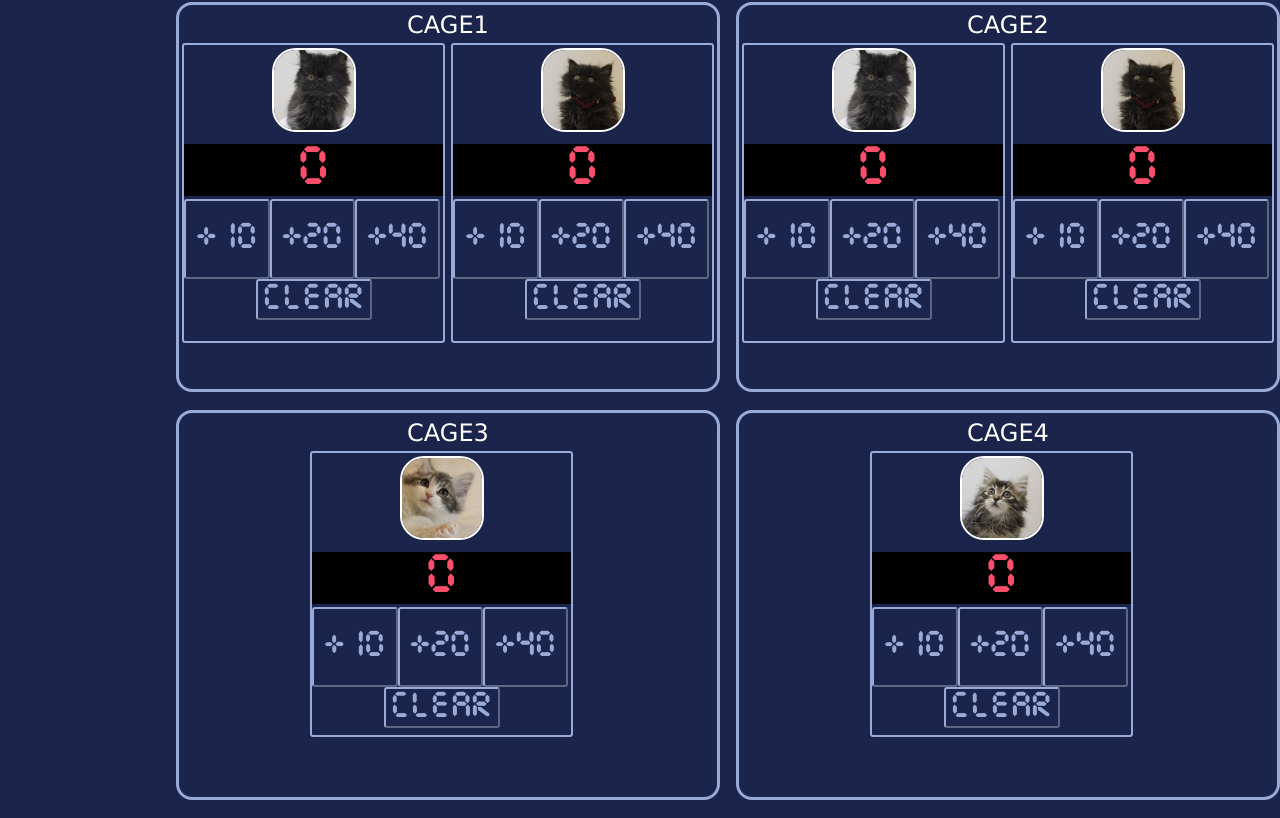
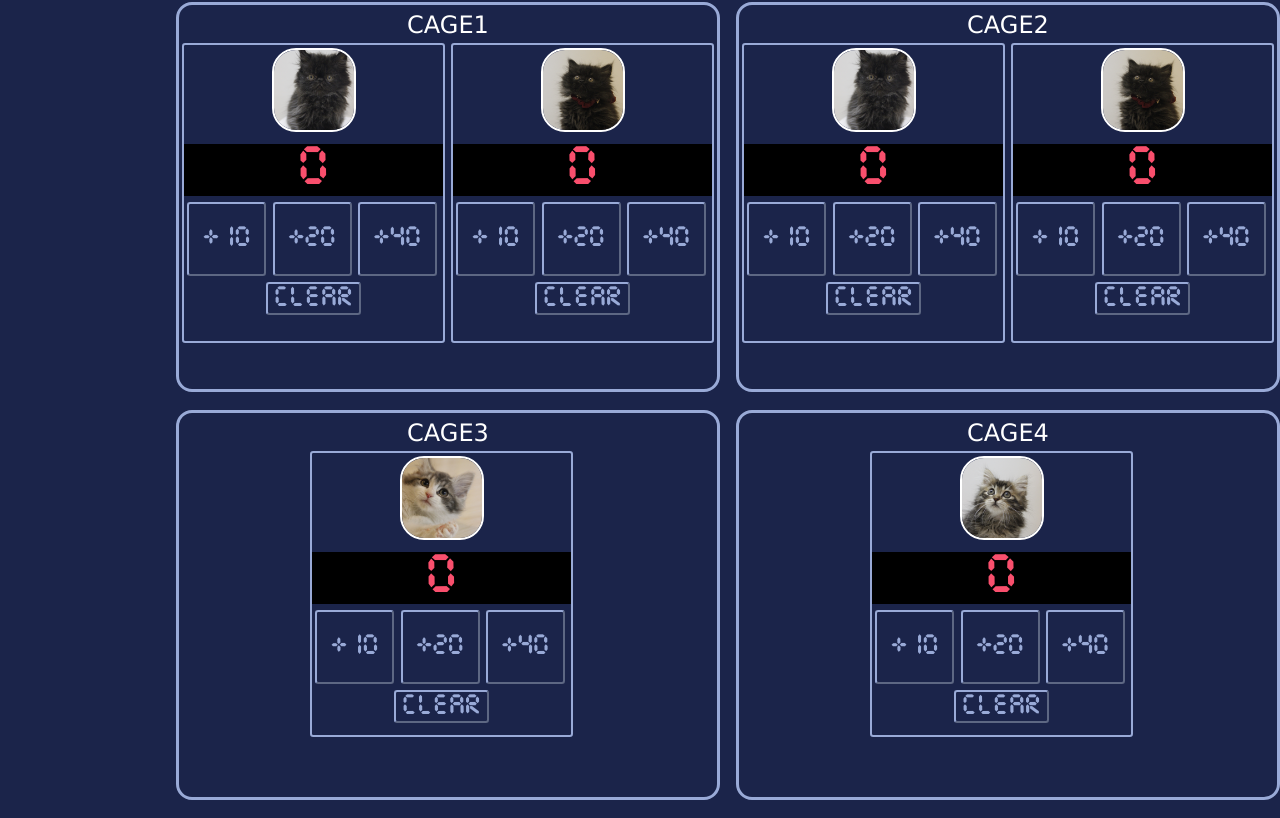
Before and after one commit to ShawnLee21/counter, a plain HTML site: page index.html in a window 1280 px wide. Shown: the part 86-904 px from the top of the page. Drawn offline with Linux system fonts and the light colour scheme.

Commit message:
Update index.css

```diff
--- a/index.css
+++ b/index.css
@@ -165,10 +165,12 @@
   #screen6Plus4,
   #screen6Clear {
     font-family: Cursed Timer ULiL;
+    text-align: center;
     background-color: rgba(27, 36, 74, 1);
-    font-size: 2rem;
+    font-size: 25px;
     color: rgba(153, 170, 215, 1);
     opacity: 1;
     border-color: rgba(153, 170, 215, 1);
     border-radius: 0.2rem;
+    margin: 0.2rem;
   }
```
